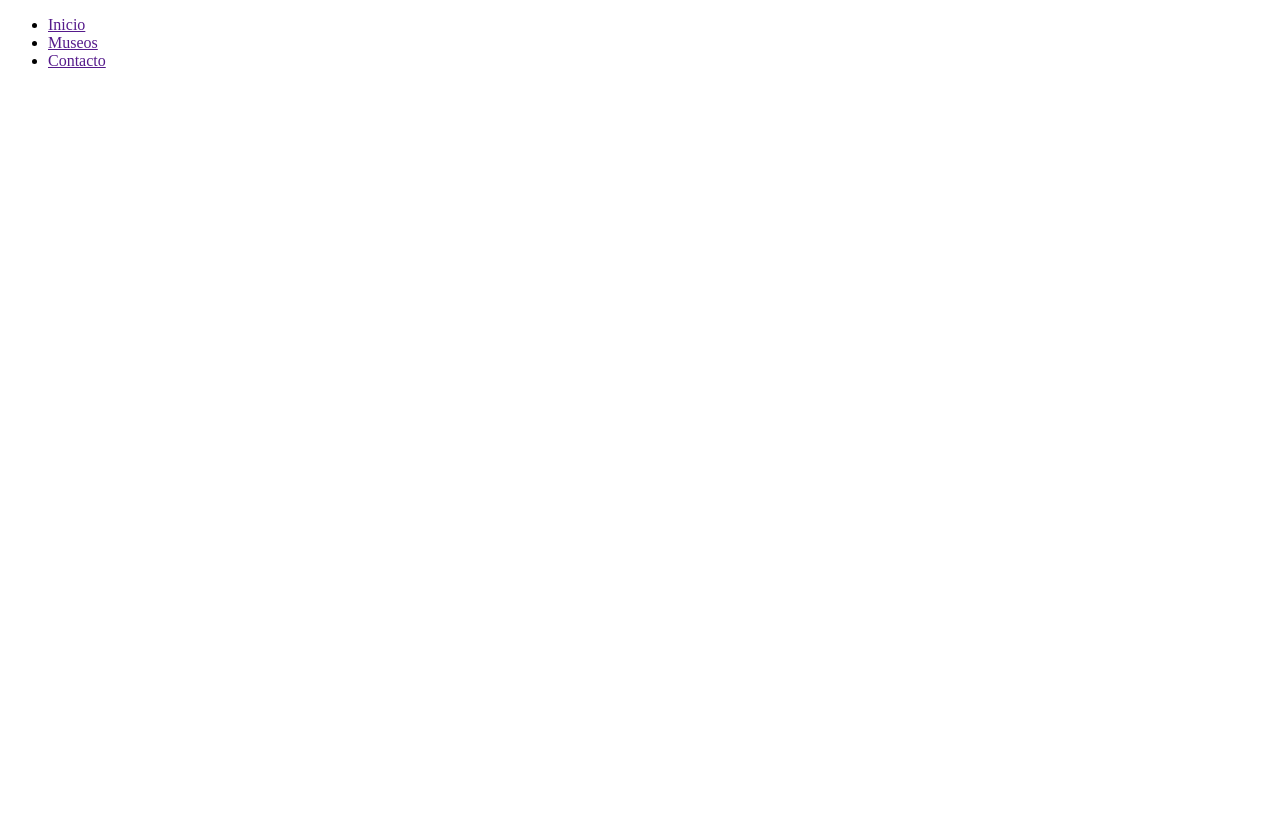
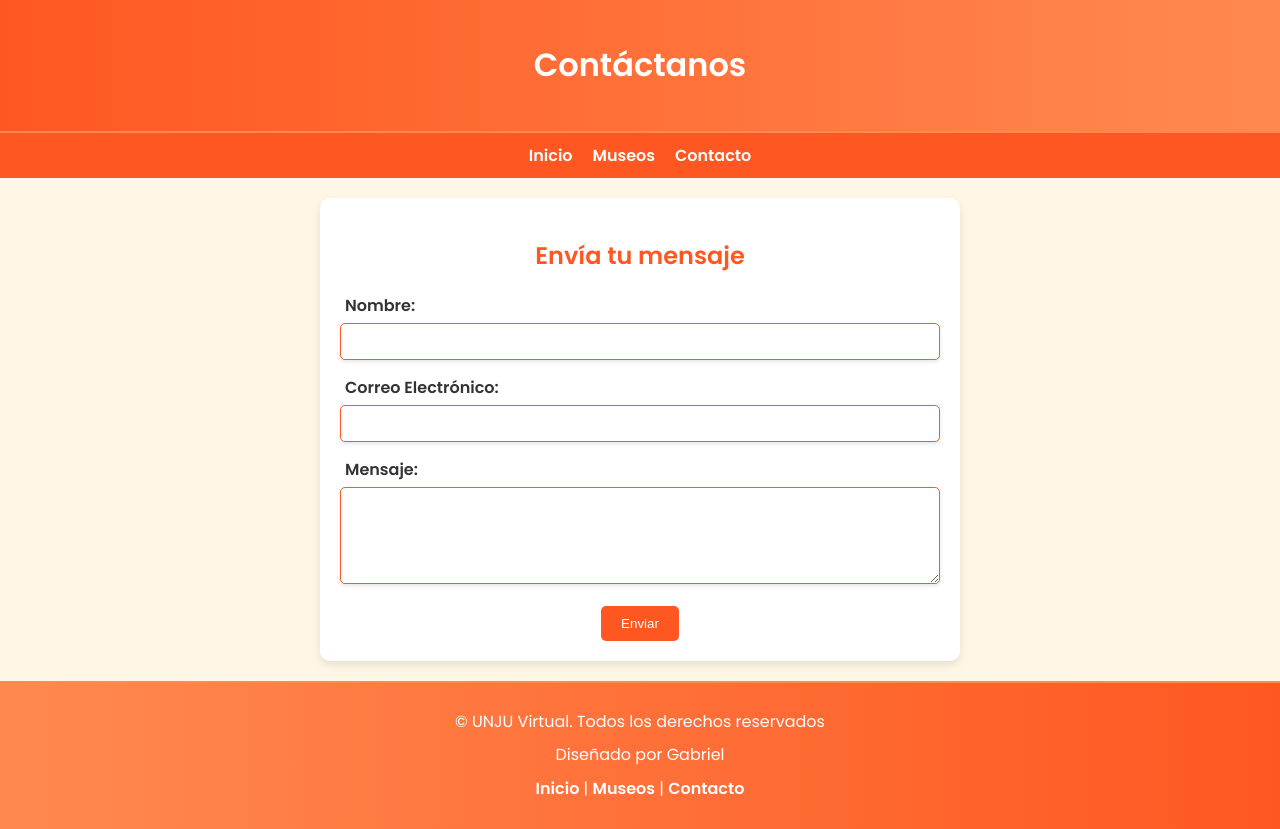
Before and after one commit to GabrielCalisaya/pv_tp1_grupo24, a plain HTML site: page contacto.html in a window 1280 px wide. Before the commit the page ends 800 px from the top, so only its background shows below. Drawn offline with Linux system fonts and the light colour scheme.

Commit message:
Trabajo Practico N°1 Terminado, Hecho por Gabriel Omar Calisaya

```diff
--- a/contacto.html
+++ b/contacto.html
@@ -1,16 +1,41 @@
 <!DOCTYPE html>
 <html lang="es">
 <head>
+    <meta charset="UTF-8">
+    <meta name="viewport" content="width=device-width, initial-scale=1.0">
+    <title>Contacto</title>
+    <link rel="stylesheet" href="css/styles.css">
+</head>
+<body>
+    <header>
+        <h1>Contáctanos</h1>
+    </header>
     <nav>
         <ul>
-            <li><a href="">Inicio</a></li>
-            <li><a href="">Museos</a></li>
-            <li><a href="">Contacto</a></li>
+            <li><a href="index.html">Inicio</a></li>
+            <li><a href="museos.html">Museos</a></li>
+            <li><a href="contacto.html">Contacto</a></li>
         </ul>
     </nav>
-    <title>Document2</title>
-</head>
-<body>
+    <section class="contact-form">
+        <h2>Envía tu mensaje</h2>
+        <form action="#" method="post">
+            <label for="nombre">Nombre:</label>
+            <input type="text" id="nombre" name="nombre" required>
 
+            <label for="email">Correo Electrónico:</label>
+            <input type="email" id="email" name="email" required>
+
+            <label for="mensaje">Mensaje:</label>
+            <textarea id="mensaje" name="mensaje" rows="5" required></textarea>
+
+            <button type="submit">Enviar</button>
+        </form>
+    </section>
+    <footer>
+        <p>&copy; UNJU Virtual. Todos los derechos reservados</p>
+        <p>Diseñado por Gabriel</p>
+        <p><a href="index.html">Inicio</a> | <a href="museos.html">Museos</a> | <a href="contacto.html">Contacto</a></p>
+    </footer>
 </body>
 </html>
--- /dev/null
+++ b/css/styles.css
@@ -0,0 +1,185 @@
+@import url('https://fonts.googleapis.com/css2?family=Poppins:wght@300;400;600&display=swap');
+
+/*global*/
+:root {
+    --primary-color: #ff5722; /* Naranja vibrante */
+    --secondary-color: #ff8a50; /* Naranja claro */
+    --background-color: #fff7e6; /* Fondo suave */
+    --text-color: #333; /* Texto oscuro */
+    --box-shadow: 0 4px 8px rgba(0, 0, 0, 0.1); /* Sombra */
+    --border-radius: 10px; /* Bordes redondeados */
+}
+
+/*bodyGeneral*/
+body {
+    font-family: 'Poppins', sans-serif;
+    margin: 0;
+    padding: 0;
+    background-color: var(--background-color);
+    color: var(--text-color);
+}
+
+/*header*/
+header {
+    background: linear-gradient(to right, var(--primary-color), var(--secondary-color));
+    color: #fff;
+    padding: 20px;
+    text-align: center;
+    border-bottom: 2px solid var(--secondary-color);
+}
+
+/*nav*/
+nav ul {
+    list-style: none;
+    padding: 10px;
+    background-color: var(--primary-color);
+    margin: 0;
+    display: flex;
+    justify-content: center;
+}
+
+nav ul li {
+    margin: 0 10px;
+}
+
+nav ul li a {
+    text-decoration: none;
+    color: #fff;
+    font-weight: 600;
+    transition: color 0.3s ease;
+}
+
+nav ul li a:hover {
+    color: var(--secondary-color);
+}
+
+/*general*/
+section, article, aside {
+    max-width: 800px;
+    margin: 20px auto;
+    padding: 20px;
+    background-color: #fff;
+    border-radius: var(--border-radius);
+    box-shadow: var(--box-shadow);
+}
+
+h1, h2, h3 {
+    font-weight: bold;
+    text-align: center;
+}
+
+p {
+    font-size: 16px;
+    line-height: 1.8;
+}
+
+/*img*/
+img {
+    max-width: 100%;
+    height: auto;
+    display: block;
+    margin: 10px auto;
+    border-radius: var(--border-radius);
+    box-shadow: var(--box-shadow);
+}
+
+/*museos */
+.museos-section h2 {
+    color: var(--primary-color);
+    font-size: 32px;
+    margin-bottom: 20px;
+}
+
+.museos-section ul {
+    list-style: none;
+    padding: 0;
+}
+
+.museos-section ul li {
+    margin: 20px 0;
+    text-align: center;
+}
+
+.museos-section ul li a {
+    text-decoration: none;
+    font-size: 20px;
+    color: var(--primary-color);
+    font-weight: bold;
+    transition: color 0.3s ease;
+}
+
+.museos-section ul li a:hover {
+    color: var(--secondary-color);
+}
+
+/*contacto */
+.contact-form {
+    max-width: 600px;
+    margin: 20px auto;
+    padding: 20px;
+    background-color: #fff;
+    border-radius: var(--border-radius);
+    box-shadow: var(--box-shadow);
+}
+
+.contact-form h2 {
+    text-align: center;
+    color: var(--primary-color);
+}
+
+.contact-form label {
+    display: block;
+    margin-bottom: 5px;
+    font-weight: bold;
+    padding-left: 5px;
+}
+
+.contact-form input, .contact-form textarea {
+    width: 100%;
+    padding: 10px;
+    margin-bottom: 15px;
+    border: 1px solid var(--primary-color);
+    border-radius: 5px;
+    box-shadow: 0 2px 4px rgba(0, 0, 0, 0.1);
+    box-sizing: border-box;
+}
+
+.contact-form button {
+    background-color: var(--primary-color);
+    color: #fff;
+    padding: 10px 20px;
+    border: none;
+    border-radius: 5px;
+    cursor: pointer;
+    transition: background-color 0.3s ease;
+    display: block;
+    margin: 0 auto;
+}
+
+.contact-form button:hover {
+    background-color: var(--secondary-color);
+}
+
+/* Footer */
+footer {
+    background: linear-gradient(to left, var(--primary-color), var(--secondary-color));
+    color: #fff;
+    padding: 20px;
+    text-align: center;
+    border-top: 2px solid var(--secondary-color);
+}
+
+footer p {
+    margin: 5px 0;
+}
+
+footer a {
+    color: #fff;
+    text-decoration: none;
+    font-weight: bold;
+    transition: color 0.3s ease;
+}
+
+footer a:hover {
+    color: var(--secondary-color);
+}
```
Also changed, not shown: index.html (+54 -0 lines), museos.html (+37 -0 lines), Fotos/Carnaval.jpg (added), Fotos/GASTRONOMIA.jpg (added), Fotos/cabildo.png (added), Fotos/cerro.jpg (added), Fotos/museoeduardo.png (added), Fotos/museosanfrancisco.png (added), 1 other file.
